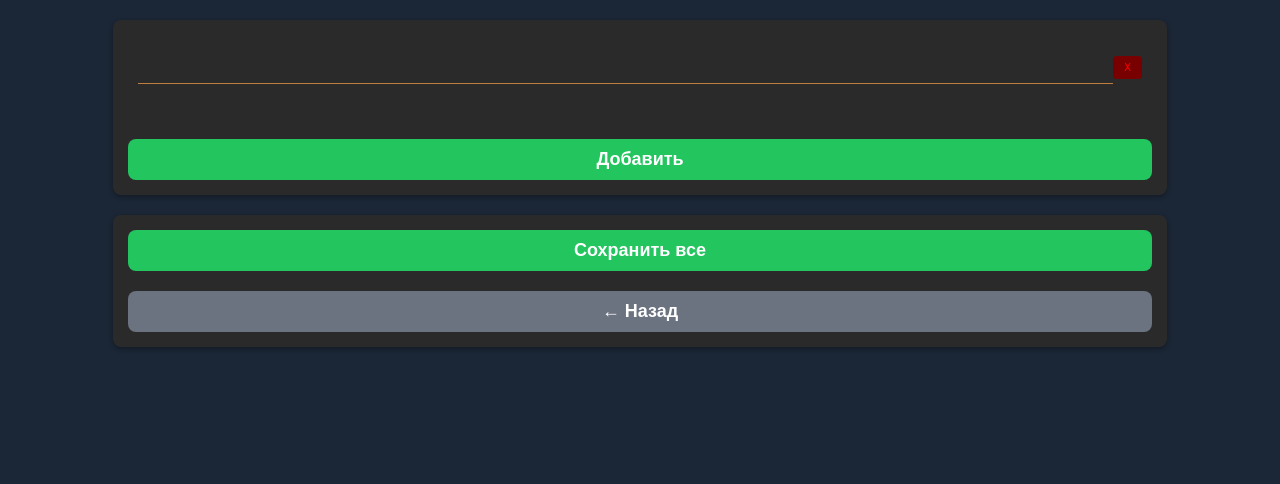
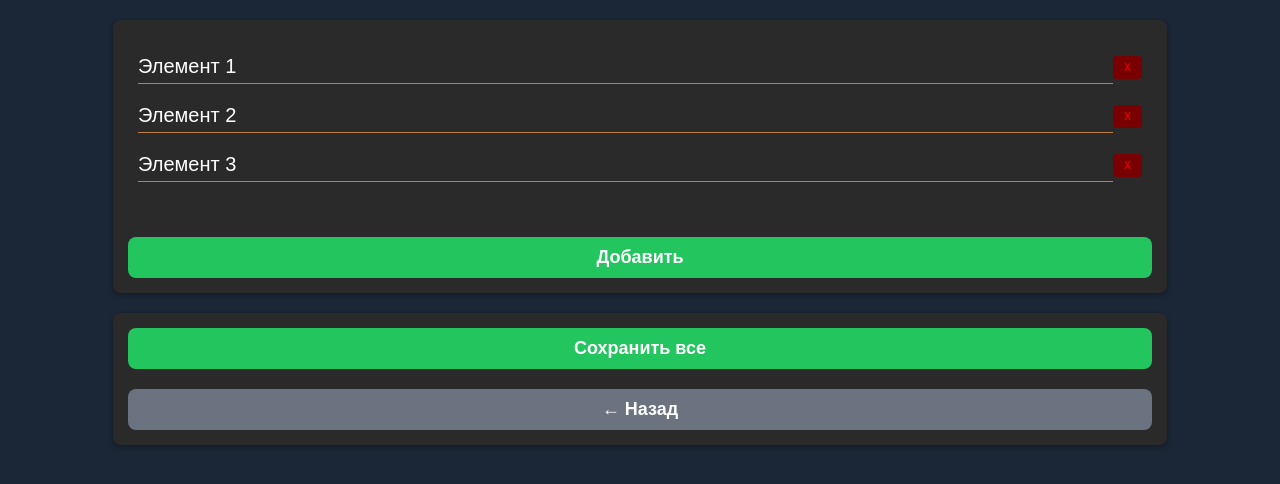
Before and after one commit to ElPresedente/donate-aggregator, a Vue app in the folder frontend/: page /edit-category/1 in a window 1280 px wide. Shown: the top 484 px of the page. Built offline with nearby package versions, Linux system fonts and the light colour scheme.

Commit message:
Временная реализация функций RouletteSettingsCardEditor
Реализация заглушек для взаимодействия с бд

```diff
--- a/frontend/src/components/RouletteSettingsCardEditor.vue
+++ b/frontend/src/components/RouletteSettingsCardEditor.vue
@@ -1,38 +1,100 @@
 <template>
   <div class="card">
     <ul>
-      <li v-for="(item, idx) in localItems" :key="idx">
+      <li
+      v-for="(item, idx) in localItems" :key="item.id || item.tempId"
+      v-show="item.status !== 'delete'"
+      >
         <input
-          v-model="localItems[idx]"
+          v-model="item.data"
           class="hidden-input"
-          @input="updateItem(idx, $event.target.value)"
+          @input="markAsEdited(idx)"
         />
+        <!--@input="updateItem(idx, $event.target.value)"-->
         <button class="del-btn" @click="deleteItem(idx)">Х</button>
       </li>
     </ul>
-    <button class="btn add" @click="add()">Добавить</button>
+    <button class="btn add" @click="addItem()">Добавить</button>
   </div>
   <section class="card">
-    <button class="btn save" @click="save()">Сохранить все</button>
+    <button class="btn save" @click="saveChanges()">Сохранить все</button>
     <button class="btn back" @click="goBack()">← Назад</button>
   </section>
 </template>
 
 <script>
 import { useRoute, useRouter } from 'vue-router';
-import { ref } from "vue";
+import { ref, onMounted } from "vue";
 
 export default {
   name: 'RouletteSettingsCardEditor',
+  //Представляем, что у нас на входе массив объектов {id: ?, data:?}
   setup() {
     const router = useRouter();//Пока не понял, в чём прикол, но так работает
     const route = useRoute();
-    const localItems = ref(JSON.parse(route.params.items || '[]'));
+    const localItems = ref([]);
+    //const localItems = ref(JSON.parse(route.params.items || '[]'));
+
+    //Тестовые данные
+    onMounted(() => {
+       localItems.value = [
+         { id: 1, data: 'Элемент 1', status: null },
+         { id: 2, data: 'Элемент 2', status: null },
+         { id: 3, data: 'Элемент 3', status: null }
+       ];
+     });
+
+    const markAsEdited = (idx) => {
+      if (localItems.value[idx].id) {
+        localItems.value[idx].status = 'edit';
+      }
+    }
+    const addItem = () => {
+      localItems.value.push({
+        tempId: Date.now(),
+        data: '',
+        status: 'add'
+      });
+    }
+    const deleteItem = (idx) => {
+      if (localItems.value[idx].id) {
+        localItems.value[idx].status = 'delete';
+
+      } else {
+        // Для новых элементов (без id) удаляем сразу
+        localItems.value.splice(idx, 1);
+      }
+    }
+    const saveChanges = () => {
+      // Удаляем строки с пустым data и status != 'delete'
+      const itemsToSave = localItems.value.filter(
+        item => item.data.trim() !== ''
+      );
+      console.log(itemsToSave);
+
+      try {
+        //const response = await axios.post('/api/update', { items: itemsToSave });
+        // Обновляем localItems данными от сервера
+        //this.localItems = response.data.items.map(item => ({
+        //  id: item.id,
+        //  data: item.data,
+        //  status: null // Сбрасываем status
+        //}));
+      } catch (error) {
+        console.error('Ошибка:', error);
+      }
+    }
 
     // Вывод аргумента в консоль
-    console.log('Index из параметра маршрута:', localItems);
+    //console.log('Index из параметра маршрута:', localItems);
 
     const save = () => {
+      document.getElementsByClassName()
+      //Игнорируем все пустые строки
+
+      //Два варианта для сохранения в бд
+      // 1. Удалаем по айдишнику таблицы все строки, после чего добавляем все новые циклом
+      // 2. Формируем словарь вида "id: новое значение строки" и обновляем данные по циклу
 
       //Сохранение в бд
 
@@ -44,16 +106,25 @@ export default {
     };
 
     const add = () => {
+
       localItems.value.push(''); // Добавление пустой строки
     };
 
-    const deleteItem = (idx) => {
+    const deleteItemOld = (idx) => {
       localItems.value.splice(idx, 1); // Удаление элемента
     };
 
     const goBack = () => router.go(-1);
-    return { localItems, save, updateItem, add, deleteItem, goBack };
+    return {
+      localItems,
+      markAsEdited,
+      addItem,
+      deleteItem,
+      saveChanges,
+      goBack
+     };
   },
+
 };
 </script>
 
```
